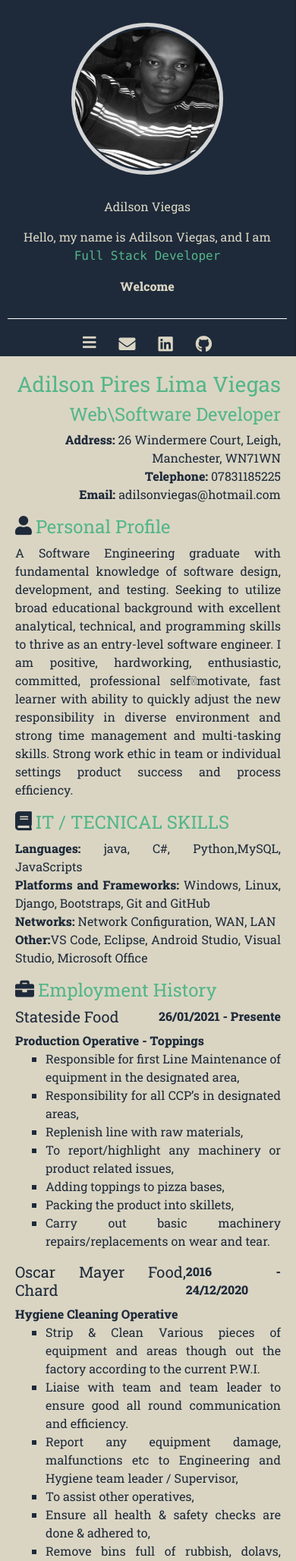
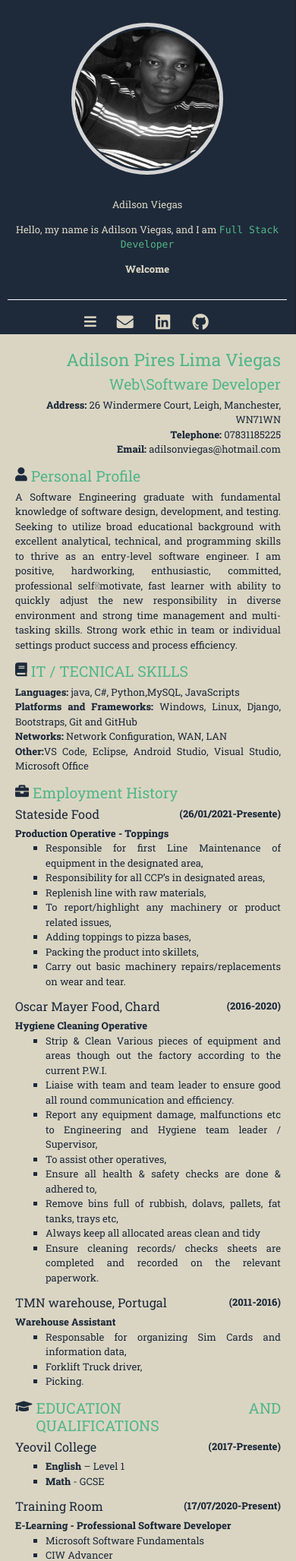
Before and after one commit to ViegasAdilson/adilson, a PHP site: page /mycv.html in a window 390 px wide. Shown: the top 2055 px of the page at 76% size. Run offline with PHP 8.4, Linux system fonts and the light colour scheme; some libraries are stand-ins or nearby versions.

Commit message:
ajuste da funt mobile

```diff
--- a/css/estilo.css
+++ b/css/estilo.css
@@ -275,10 +275,20 @@ body.aboutbody ul.ul-menu a#about{
         right: auto;
         position: relative;
         width: auto;
+        font-size: 12px;
         padding: 10px 20px;
         text-align: justify;
         overflow: hidden;
+
     }
+   /* div.section-container h4,
+    div.section-container-cv h4{
+        font-size: 20px;
+    }*/
+    /*div.section-container div.pefil div.perfil-title i.fa, i.fas,
+    div.section-container-cv div.pefil div.perfil-title i.fa, i.fas{
+        font-weight: 400;
+    }*/
 
     #aside-container img{
         margin: 30px auto;
@@ -319,6 +329,13 @@ body.aboutbody ul.ul-menu a#about{
 
 /* Large devices (desktops, 992px and up)*/
 @media (max-width: 991.98px) {
+    *{
+        font-size: 13px;
+    }
+    div#aside-container nav button i.fa, i.fas{
+        font-size: 18px;
+
+    }
     #aside-container img{
     cursor: cell;
     }
--- a/mycv.html
+++ b/mycv.html
@@ -128,7 +128,7 @@
                     </div>
                     <div class="d-flex">
                         <h5>Stateside Food</h5>
-                        <span class="ml-auto"><strong> 26/01/2021 - Presente</strong></span>
+                        <span class="ml-auto"><strong>(26/01/2021-Presente)</strong></span>
                     </div>
                     <p style="margin-bottom: 0px;">
                         <strong>Production Operative - Toppings</strong>
@@ -160,7 +160,7 @@
                 <div class="perfil">
                     <div class="d-flex">
                         <h5>Oscar Mayer Food, Chard</h5>
-                        <span class="ml-auto"><strong> 2016 - 24/12/2020</strong></span>
+                        <span class="ml-auto"><strong>(2016-2020)</strong></span>
                     </div>
                     <p style="margin-bottom: 0px;">
                         <strong>Hygiene Cleaning Operative</strong>
@@ -197,7 +197,7 @@
                 <div class="perfil">
                     <div class="d-flex">
                         <h5>TMN warehouse, Portugal</h5>
-                        <span class="ml-auto"><strong> 2011 - 2016</strong></span>
+                        <span class="ml-auto"><strong>(2011-2016)</strong></span>
                     </div>
                     <p style="margin-bottom: 0px;">
                         <strong>Warehouse Assistant</strong>
@@ -221,7 +221,7 @@
                     </div>
                     <div class="d-flex">
                         <h5>Yeovil College</h5>
-                        <span class="ml-auto"><strong> 2017 - Presente</strong></span>
+                        <span class="ml-auto"><strong>(2017-Presente)</strong></span>
                     </div>
                     <ul>
                         <li>
@@ -236,7 +236,7 @@
                 <div class="perfil">
                     <div class="d-flex">
                         <h5>Training Room</h5>
-                        <span class="ml-auto"><strong> 17/07/2020 - Present</strong></span>
+                        <span class="ml-auto"><strong>(17/07/2020-Present)</strong></span>
                     </div>
                     <p style="margin-bottom: 0px;">
                         <strong>E-Learning - Professional Software Developer</strong>
@@ -271,7 +271,7 @@
                 <div class="perfil">
                     <div class="d-flex">
                         <h5>Udemy.com</h5>
-                        <span class="ml-auto"><strong> 12/2019</strong></span>
+                        <span class="ml-auto"><strong>(12/2019)</strong></span>
                     </div>
                     <p style="margin-bottom: 0px;">
                         <strong>E-Learning – Python 3</strong>
@@ -298,7 +298,7 @@
                 <div class="perfil">
                     <div class="d-flex">
                         <h5>Autonomous University of Lisbon</h5>
-                        <span class="ml-auto"><strong> 2012 - 2016</strong></span>
+                        <span class="ml-auto"><strong>(2012-2016)</strong></span>
                     </div>
                     <p style="margin-bottom: 0px;">
                         <strong>Bachelor Computer Engineering</strong>
@@ -360,7 +360,7 @@
                 <div class="perfil">
                     <div class="d-flex">
                         <h5>Formabase</h5>
-                        <span class="ml-auto"><strong>2013</strong></span>
+                        <span class="ml-auto"><strong>(2013)</strong></span>
                     </div>
                     <p style="margin-bottom: 0px;">
                         <strong>Java Programming Course</strong>
```
